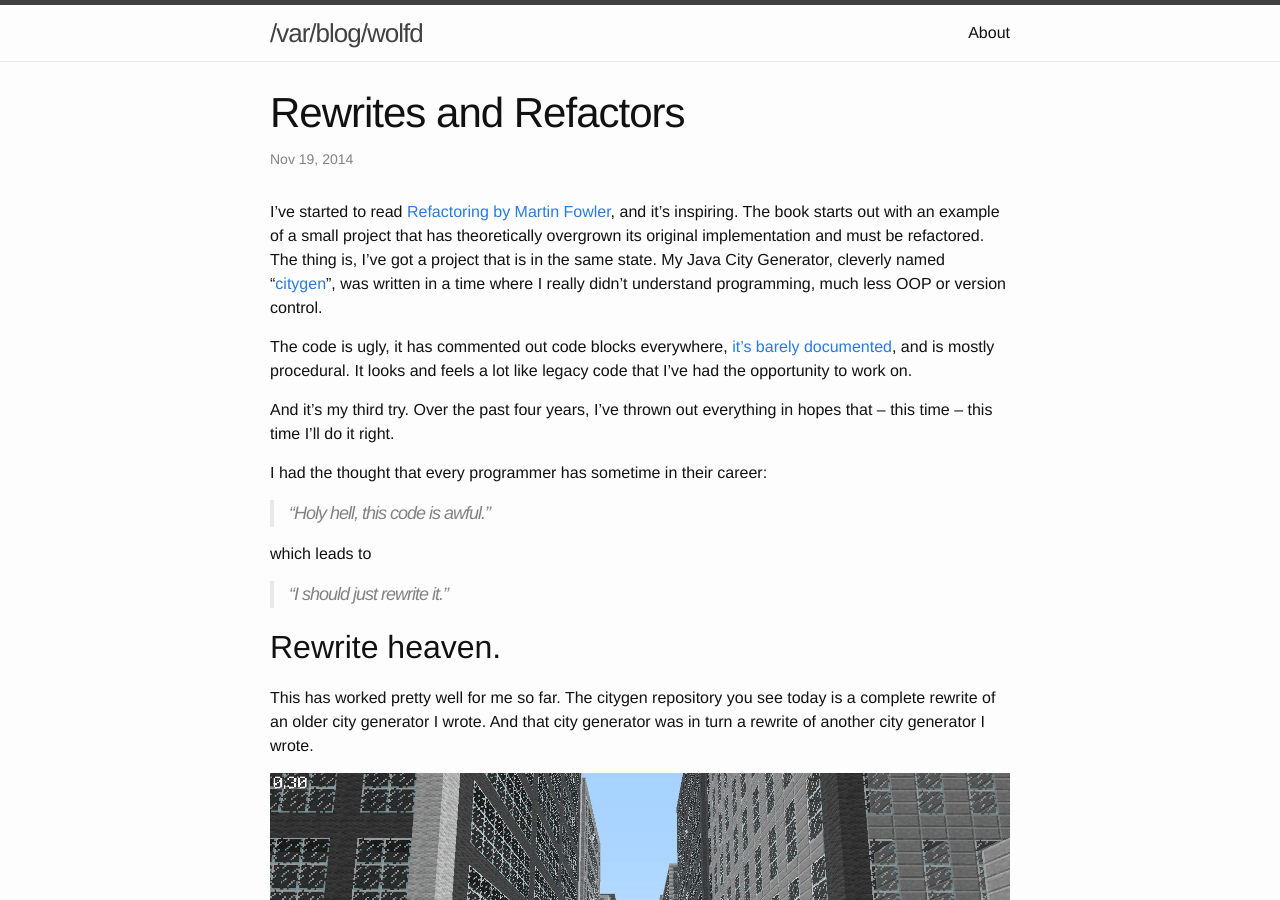
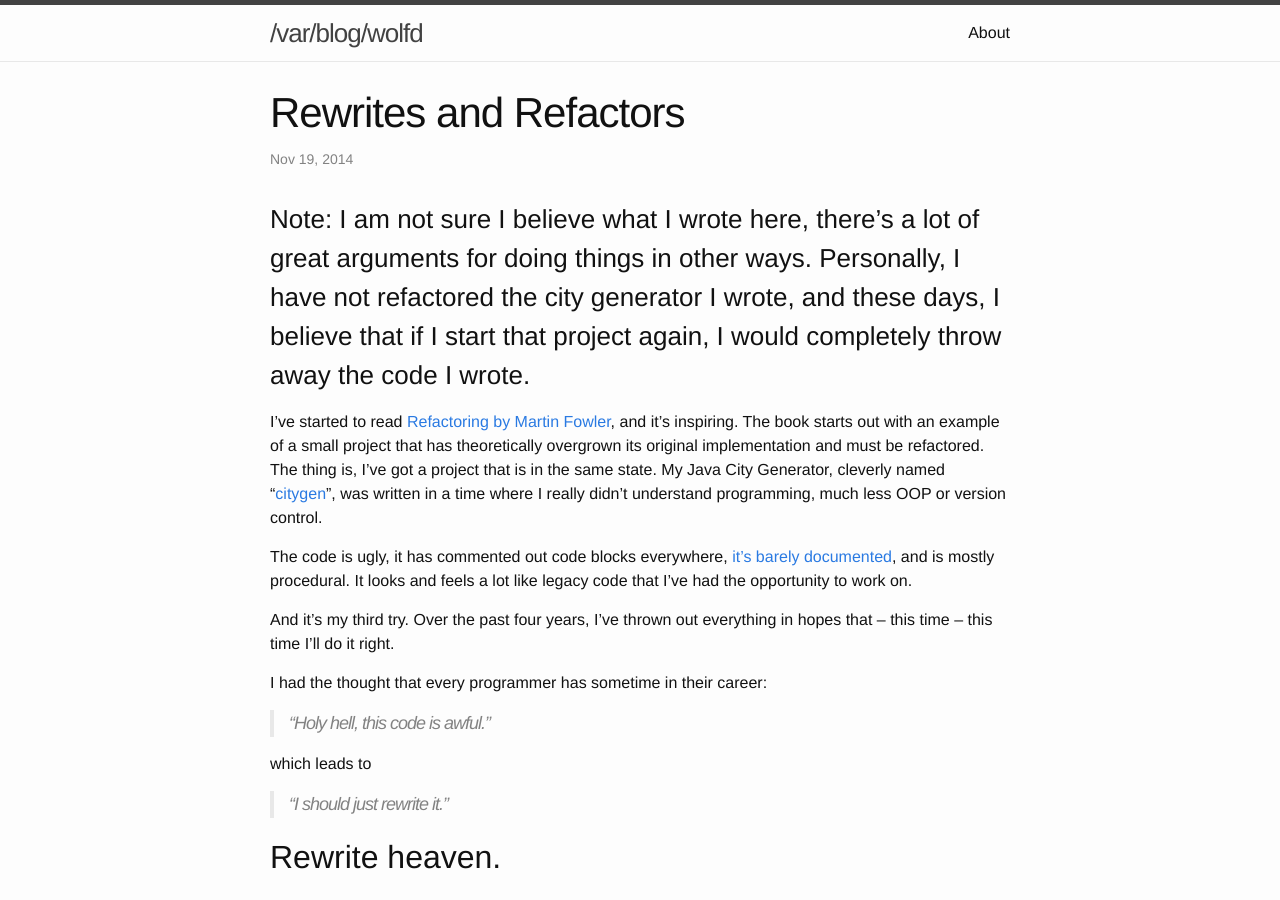
Before and after one commit to wolfd/wolfd.github.io, a Jekyll site: the page built from _posts/2014-11-19-rewrites-and-refactors.markdown, in a window 1280 px wide and 900 px high. Built offline with Jekyll 4.4.1, drawn with Linux system fonts in a browser that asks for light colours.

Commit message:
Update post that I no longer really believe.

```diff
--- a/_posts/2014-11-19-rewrites-and-refactors.markdown
+++ b/_posts/2014-11-19-rewrites-and-refactors.markdown
@@ -4,6 +4,8 @@ title:  "Rewrites and Refactors"
 date:   2014-11-19 16:24:40
 categories: sysblog
 ---
+
+### Note: I am not sure I believe what I wrote here, there's a lot of great arguments for doing things in other ways. Personally, I have not refactored the city generator I wrote, and these days, I believe that if I start that project again, I would completely throw away the code I wrote.
 
 I've started to read [Refactoring by Martin Fowler](http://martinfowler.com/books/refactoring.html), and it's inspiring.
 The book starts out with an example of a small project that has theoretically overgrown its original implementation and
```
